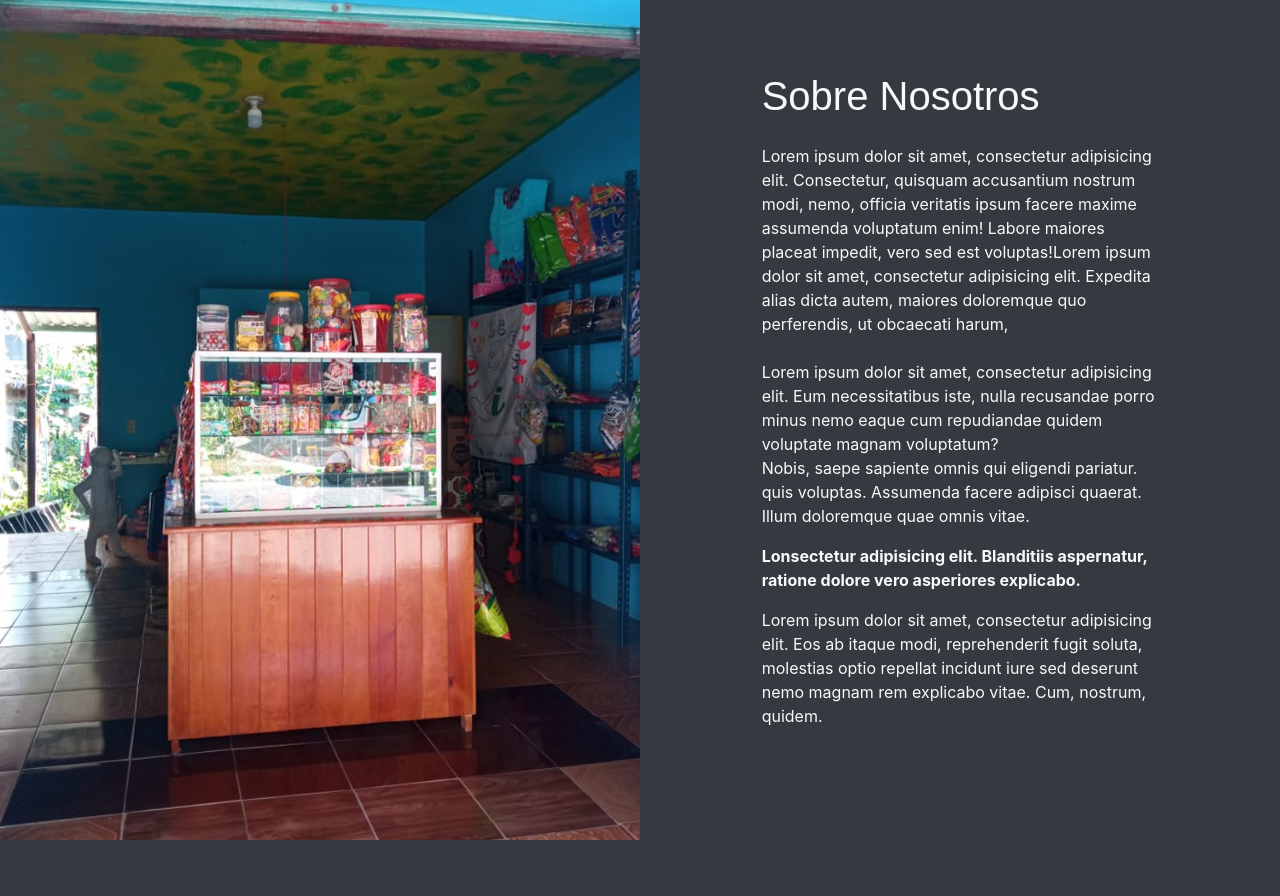
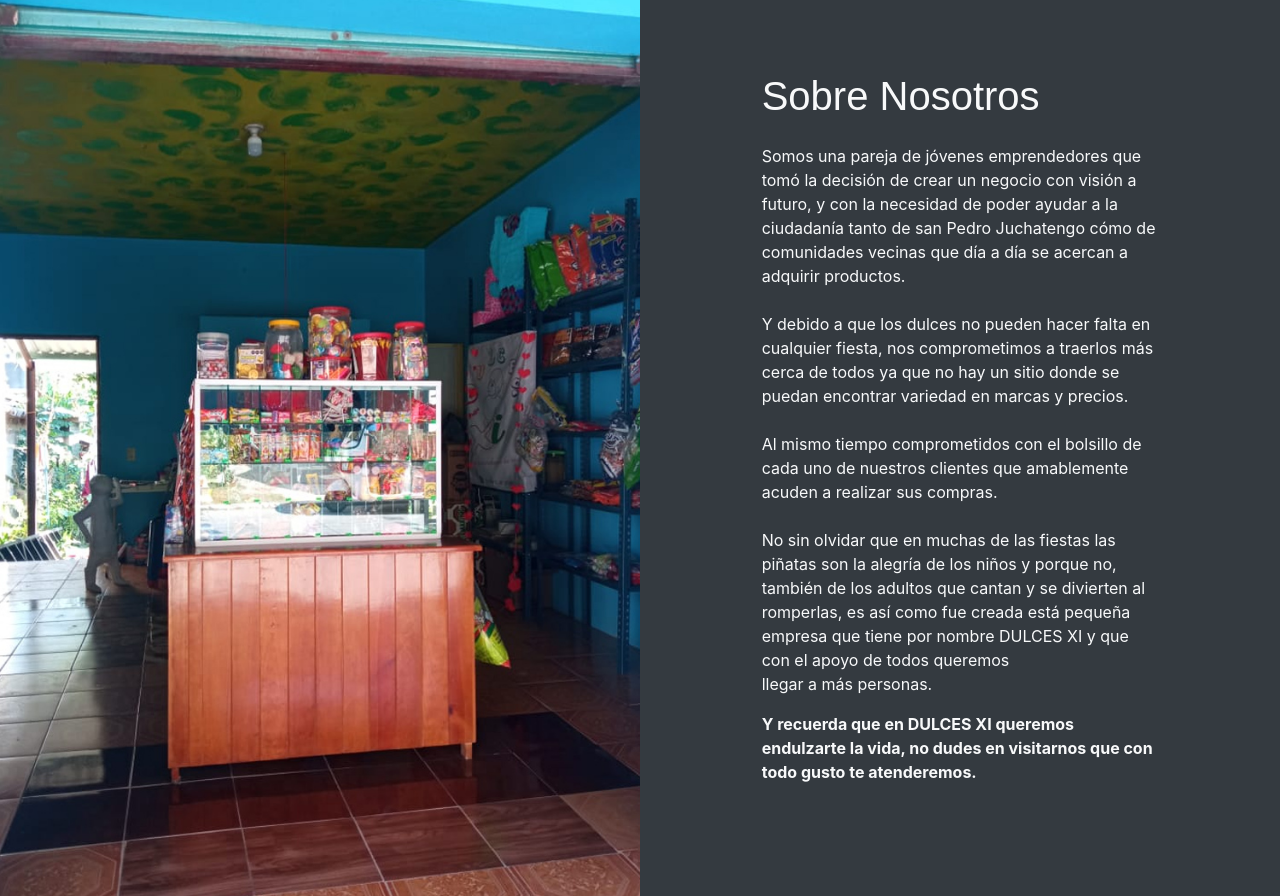
Before and after one commit to LaTienditaDulce/principal, a plain HTML site: page index.html in a window 1280 px wide. Shown: the part 824-1720 px from the top of the page. Drawn offline with Linux system fonts and the light colour scheme; some packages are replaced by stand-ins of ours.

Commit message:
corriginedo nostros descripcion

```diff
--- a/index.html
+++ b/index.html
@@ -70,10 +70,11 @@
                 <div class="row justify-content-center">
                     <div class="col-sm-8 py-5 my-5">
                         <h2 class="mb-4">Sobre Nosotros</h2>
-                        <p>Lorem ipsum dolor sit amet, consectetur adipisicing elit. Consectetur, quisquam accusantium nostrum modi, nemo, officia veritatis ipsum facere maxime assumenda voluptatum enim! Labore maiores placeat impedit, vero sed est voluptas!Lorem ipsum dolor sit amet, consectetur adipisicing elit. Expedita alias dicta autem, maiores doloremque quo perferendis, ut obcaecati harum, <br><br>Lorem ipsum dolor sit amet, consectetur adipisicing elit. Eum necessitatibus iste,
-                        nulla recusandae porro minus nemo eaque cum repudiandae quidem voluptate magnam voluptatum? <br>Nobis, saepe sapiente omnis qui eligendi pariatur. quis voluptas. Assumenda facere adipisci quaerat. Illum doloremque quae omnis vitae.</p>
-                        <p><b>Lonsectetur adipisicing elit. Blanditiis aspernatur, ratione dolore vero asperiores explicabo.</b></p>
-                        <p>Lorem ipsum dolor sit amet, consectetur adipisicing elit. Eos ab itaque modi, reprehenderit fugit soluta, molestias optio repellat incidunt iure sed deserunt nemo magnam rem explicabo vitae. Cum, nostrum, quidem.</p>
+                        <p>Somos una pareja de jóvenes emprendedores que tomó la decisión de crear un negocio con visión a futuro, y con la necesidad de poder ayudar a la ciudadanía tanto de san Pedro Juchatengo cómo de comunidades vecinas que día a día se acercan a adquirir productos. <br><br>
+                            Y debido a que los dulces no pueden hacer falta en cualquier fiesta, nos comprometimos a traerlos más cerca de todos ya que no hay un sitio donde se puedan encontrar variedad en marcas y precios. <br><br>
+                            Al mismo tiempo comprometidos con el bolsillo de cada uno de nuestros clientes que amablemente acuden a realizar sus compras.<br><br>
+                            No sin olvidar que en muchas de las fiestas las piñatas son la alegría de los niños y porque no, también de los adultos que cantan y se divierten al romperlas, es así como fue creada está pequeña empresa que tiene por nombre DULCES XI y que con el apoyo de todos queremos llegar a más personas.</p>
+                        <p><b>Y recuerda que en DULCES XI queremos endulzarte la vida, no dudes en visitarnos que con todo gusto te atenderemos.</b></p>
                     </div>
                 </div>
             </div>
```
